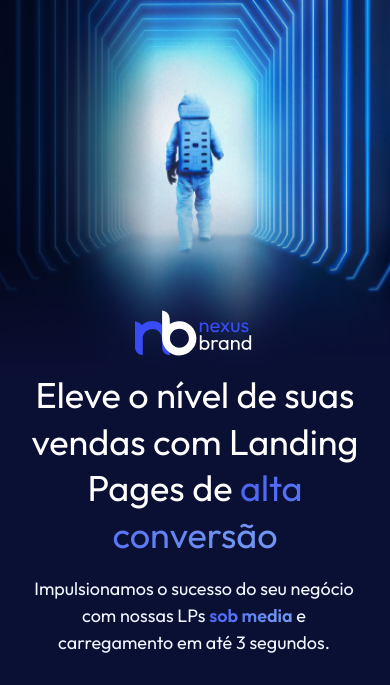
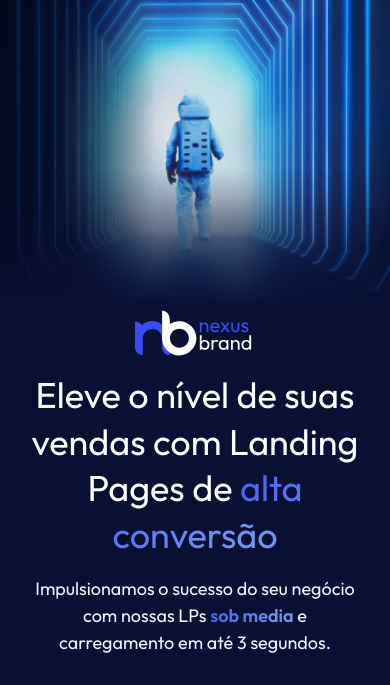
Before and after one commit to hiigorsilva/nexus-brand-page, a plain HTML site: page index.html in a window 390 px wide. Shown: the top 685 px of the page. Drawn offline with Linux system fonts and the light colour scheme.

Commit message:
:pencil: Atualização da Section Hero

```diff
--- a/assets/css/style.css
+++ b/assets/css/style.css
@@ -116,7 +116,7 @@ img {
   background-repeat: no-repeat;
   background-size: cover;
   padding: 5rem 0;
-  min-height: 100vh;
+  height: 100vh;
 }
 .hero .content .headline {
   display: flex;
@@ -673,19 +673,23 @@ img {
 @media (max-width: 920px) {
   .hero {
     align-items: flex-end;
-    background: url("../imagens/bg-hero-mobile.png");
+    background: url("../imagens/bg-hero-mobile-mais-transparence.png");
     background-color: var(--bgTextMain);
     background-position: center top;
     background-repeat: no-repeat;
     background-size: cover;
   }
   .hero .headline {
+    align-items: center;
     margin: 0 auto;
     text-align: center;
   }
   .hero .content .headline > img {
     margin-left: auto;
     margin-right: auto;
+  }
+  .hero .content .arrow-down {
+    display: none;
   }
   .hero .headline .cta {
     margin-left: auto;
@@ -756,9 +760,6 @@ img {
   .hero .content .headline h1 {
     font-size: 2.25rem;
   }
-  .hero .content .arrow-down {
-    display: none;
-  }
   .cta,
   .about .content .rightside .cta {
     max-width: none;
```
Also changed, not shown: assets/imagens/bg-hero-mobile-mais-transparence.png (added).
